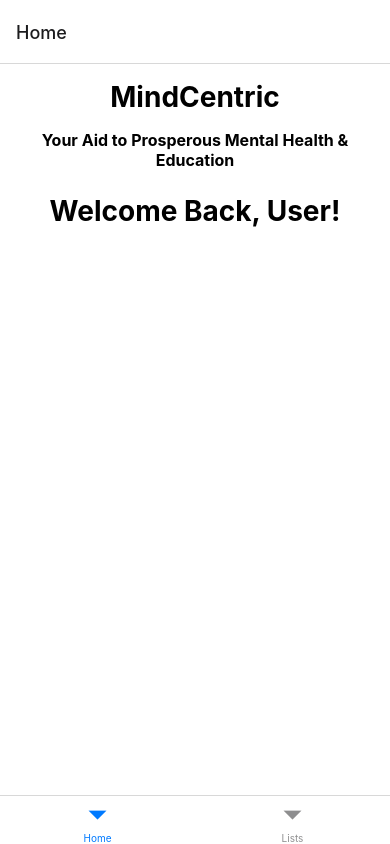
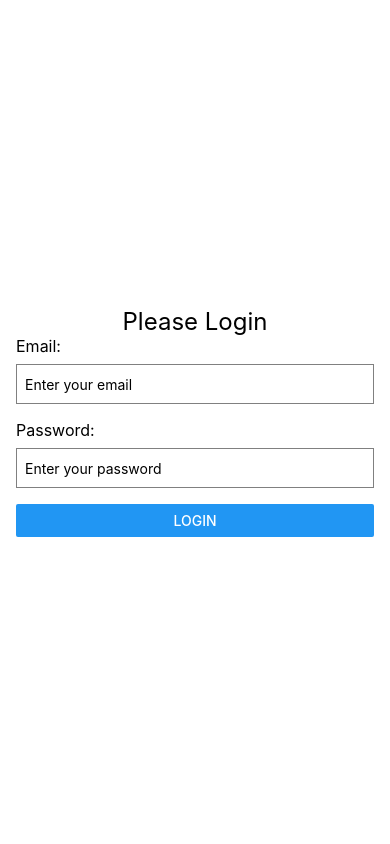
Before and after one commit to AidanGor/MindCentric, a React Native app: screen / in a window 390 px wide. Built offline with nearby package versions, Linux system fonts and the light colour scheme.

Commit message:
Almost done realtime db storage, one bug left

```diff
--- a/Navigator.js
+++ b/Navigator.js
@@ -1,27 +1,124 @@
-import React from 'react';
+import React, {useState, useEffect} from 'react';
 import { createBottomTabNavigator } from '@react-navigation/bottom-tabs';
 import { createStackNavigator } from '@react-navigation/stack';
 import HomeScreen from './Screens/Home';
 import ListScreen from './Screens/ListScreen';
 import TodoListScreen from './Screens/TodoListScreen';
+import { View, Text, TextInput, Button, StyleSheet } from 'react-native';
+import { getAuth, signInWithEmailAndPassword } from "firebase/auth";
 
 const Tab = createBottomTabNavigator();
 const ListsStack = createStackNavigator();
+const auth = getAuth();
 
-const ListsStackScreen = () => ( // Navigation for CRUD++ lists that contain tasks
+const ListsStackScreen = ({user}) => ( // Navigation for CRUD++ lists that contain tasks
   <ListsStack.Navigator>
-    <ListsStack.Screen name="ListsScreen" component={ListScreen} />
-    <ListsStack.Screen name="TodoList" component={TodoListScreen} />
+    <ListsStack.Screen
+      name="ListsScreen"
+      component={ListScreen}
+      initialParams={{user: user}}
+    />
+    <ListsStack.Screen
+      name="TodoList"
+      component={TodoListScreen}
+      initialParams={{user: user}}
+    />
   </ListsStack.Navigator>
 );
 
-const Navigator = () => { // Navigation for different tabs in app
+const Tabs = ({user}) => { // Navigation for different tabs in app
   return (
     <Tab.Navigator>
-      <Tab.Screen name="Home" component={HomeScreen} />
-      <Tab.Screen name="Lists" component={ListsStackScreen} />
+      <Tab.Screen
+        name="Home"
+        component={HomeScreen}
+        initialParams={{ user: user }}
+      />
+      <Tab.Screen
+        name="Lists"
+        component={ListsStackScreen}
+        initialParams={{ user: user }}
+      />
     </Tab.Navigator>
+  )
+};
+
+const LoginView = ({loggedIn, setLoggedIn, user, setUser}) => {
+  const [email, setEmail] = useState('');
+  const [password, setPassword] = useState('');
+
+  const handleLogin = () => {
+    signInWithEmailAndPassword(auth, email, password)
+    .then((userCredential) => {
+      setUser(userCredential.user)
+      setLoggedIn(true);
+    })
+    .catch((error) => {
+      const errorCode = error.code;
+      const errorMessage = error.message;
+    });
+  };
+
+  return (
+    <View style={styles.container}>
+      <Text style={styles.title}>Please Login</Text>
+      <Text style={styles.label}>Email:</Text>
+      <TextInput
+        style={styles.input}
+        onChangeText={setEmail}
+        value={email}
+        placeholder="Enter your email"
+        keyboardType="email-address"
+        autoCapitalize="none"
+      />
+
+      <Text style={styles.label}>Password:</Text>
+      <TextInput
+        style={styles.input}
+        onChangeText={setPassword}
+        value={password}
+        placeholder="Enter your password"
+        secureTextEntry
+      />
+
+      <Button title="Login" onPress={handleLogin} />
+    </View>
   );
 };
 
+const styles = StyleSheet.create({
+  container: {
+    flex: 1,
+    justifyContent: 'center',
+    paddingHorizontal: 16,
+  },
+  title: {
+    fontSize: 24,
+    textAlign: 'center',
+  },
+  label: {
+    fontSize: 16,
+    marginBottom: 8,
+  },
+  input: {
+    height: 40,
+    borderColor: 'gray',
+    borderWidth: 1,
+    marginBottom: 16,
+    paddingHorizontal: 8,
+  },
+});
+
+const Navigator = () => {
+
+  const [loggedIn, setLoggedIn] = useState(false);
+  const [user, setUser] = useState(null);
+
+  return (
+    <View style={{flex: 1}}>
+      {loggedIn ? <Tabs user={user}/> : <LoginView loggedIn={loggedIn} setLoggedIn={setLoggedIn} user={user} setUser={setUser}/> }
+    </View>
+  )
+}
+
 export default Navigator;
--- a/Screens/Home.js
+++ b/Screens/Home.js
@@ -1,12 +1,13 @@
 import React, { useState } from 'react';
 import { StyleSheet, Text, View, TextInput, Button, FlatList, SafeAreaView } from 'react-native';
 
-const HomeScreen = ({ navigation }) => {
+const HomeScreen = ({ route }) => {
+  const { user } = route.params;
   return (
     <View style={styles.container}>
       <Text style={styles.title}>MindCentric</Text>
       <Text style={styles.subTitle}>Your Aid to Prosperous Mental Health & Education</Text>
-      <Text style={styles.title}>Welcome Back, User!</Text>
+      <Text style={styles.title}>{`Welcome Back, User!`}</Text>
     </View>
   );
 };
--- a/Screens/TodoListScreen.js
+++ b/Screens/TodoListScreen.js
@@ -1,10 +1,12 @@
 import React, { useState, useEffect, useCallback } from 'react';
 import { View, Text, Button, TextInput, FlatList, StyleSheet, TouchableOpacity, Alert } from 'react-native';
+import { ref, set, child} from 'firebase/database';
+import { db } from '../firebaseConfig';
 
 const TodoListScreen = ({ route }) => {
-  const { list, updateList } = route.params; // Used in order to render tasks from pressed list
-  const [task, setTask] = useState(''); // Hook for creating a task before storing it
-  const [tasks, setTasks] = useState(list.tasks || []); // Hook for storage of tasks through an array of objects
+  const { list, updateList } = route.params;
+  const [task, setTask] = useState('');
+  const [tasks, setTasks] = useState(list.tasks || []);
 
   const memoizedUpdateList = useCallback(
     (updatedList) => {
@@ -17,25 +19,32 @@ const TodoListScreen = ({ route }) => {
     memoizedUpdateList({ ...list, tasks });
   }, [list, tasks, memoizedUpdateList]);
 
-  const addTask = () => { // CREATE: Adds a new task
+  const addTask = () => {
     if (task.trim() !== '') {
       const newTask = { id: Date.now().toString(), text: task };
       setTasks([...tasks, newTask]);
       setTask('');
       updateList({ ...list, tasks: [...tasks, newTask] });
+      updateListDB({ ...list, tasks: [...tasks, newTask] });
     }
   };
 
-  const removeTask = (taskId) => { // DELETE: Removes a specific task based on taskID from input
-    setTasks(tasks.filter((t) => t.id !== taskId));
-    updateList({ ...list, tasks: tasks.filter((t) => t.id !== taskId) });
+  const removeTask = (taskId) => {
+    const updatedTasks = tasks.filter((t) => t.id !== taskId);
+    updateList({ ...list, tasks: updatedTasks });
+    updateListDB({ ...list, tasks: updatedTasks });
   };
 
-  const editTask = (taskId, newText) => { // UPDATE: Edits name of task through mapping all tasks but renaming the task that matches with the inputted taskID
-    setTasks((prevTasks) =>
-      prevTasks.map((task) => (task.id === taskId ? { ...task, text: newText } : task))
-    );
-    updateList({ ...list, tasks: tasks.map((t) => (t.id === taskId ? { ...t, text: newText } : t)) });
+  const editTask = (taskId, newText) => {
+    const updatedTasks = tasks.map((t) => (t.id === taskId ? { ...t, text: newText } : t));
+    updateList({ ...list, tasks: updatedTasks });
+    updateListDB({ ...list, tasks: updatedTasks });
+  };
+
+  const updateListDB = (updatedList) => {
+    const userRef = ref(db, `Users/admin`);
+    const listRef = child(userRef, `Lists/${list.id}`);
+    set(listRef, updatedList);
   };
 
   return (
@@ -48,15 +57,14 @@ const TodoListScreen = ({ route }) => {
         onChangeText={(text) => setTask(text)}
       />
       <Button title="Add Task" onPress={addTask} />
-      {/* READ: displays task name and options to update or remove task */}
       <FlatList
         data={tasks}
         keyExtractor={(item) => item.id}
         renderItem={({ item }) => (
           <View style={styles.taskItem}>
-           <Text style={styles.editableText} numberOfLines={null}>
-            {item.text}
-          </Text>
+            <Text style={styles.editableText} numberOfLines={null}>
+              {item.text}
+            </Text>
             <View style={styles.buttonContainer}>
               <Button title="Remove" onPress={() => removeTask(item.id)} />
               <Button
@@ -76,7 +84,6 @@ const TodoListScreen = ({ route }) => {
     </View>
   );
 };
-
 
 const styles = StyleSheet.create({
   container: {
--- a/firebaseConfig.js
+++ b/firebaseConfig.js
@@ -1,7 +1,8 @@
 // Import the functions you need from the SDKs you need
 import { initializeApp } from "firebase/app";
-import { getAnalytics } from "firebase/analytics";
 import {getDatabase} from 'firebase/database'
+import { initializeAuth, getReactNativePersistence } from 'firebase/auth';
+import ReactNativeAsyncStorage from '@react-native-async-storage/async-storage';
 // TODO: Add SDKs for Firebase products that you want to use
 // https://firebase.google.com/docs/web/setup#available-libraries
 
@@ -18,8 +19,11 @@ const firebaseConfig = {
   measurementId: "G-CKWS280M7G"
 };
 
+
+
 // Initialize Firebase
 const app = initializeApp(firebaseConfig);
-const analytics = getAnalytics(app);
-const db = getDatabase();
-export {db}
+export const auth = initializeAuth(app, {
+  persistence: getReactNativePersistence(ReactNativeAsyncStorage)
+});
+export const db = getDatabase(app);
```
Also changed, not shown: Screens/ListScreen.js (+38 -40 lines).
